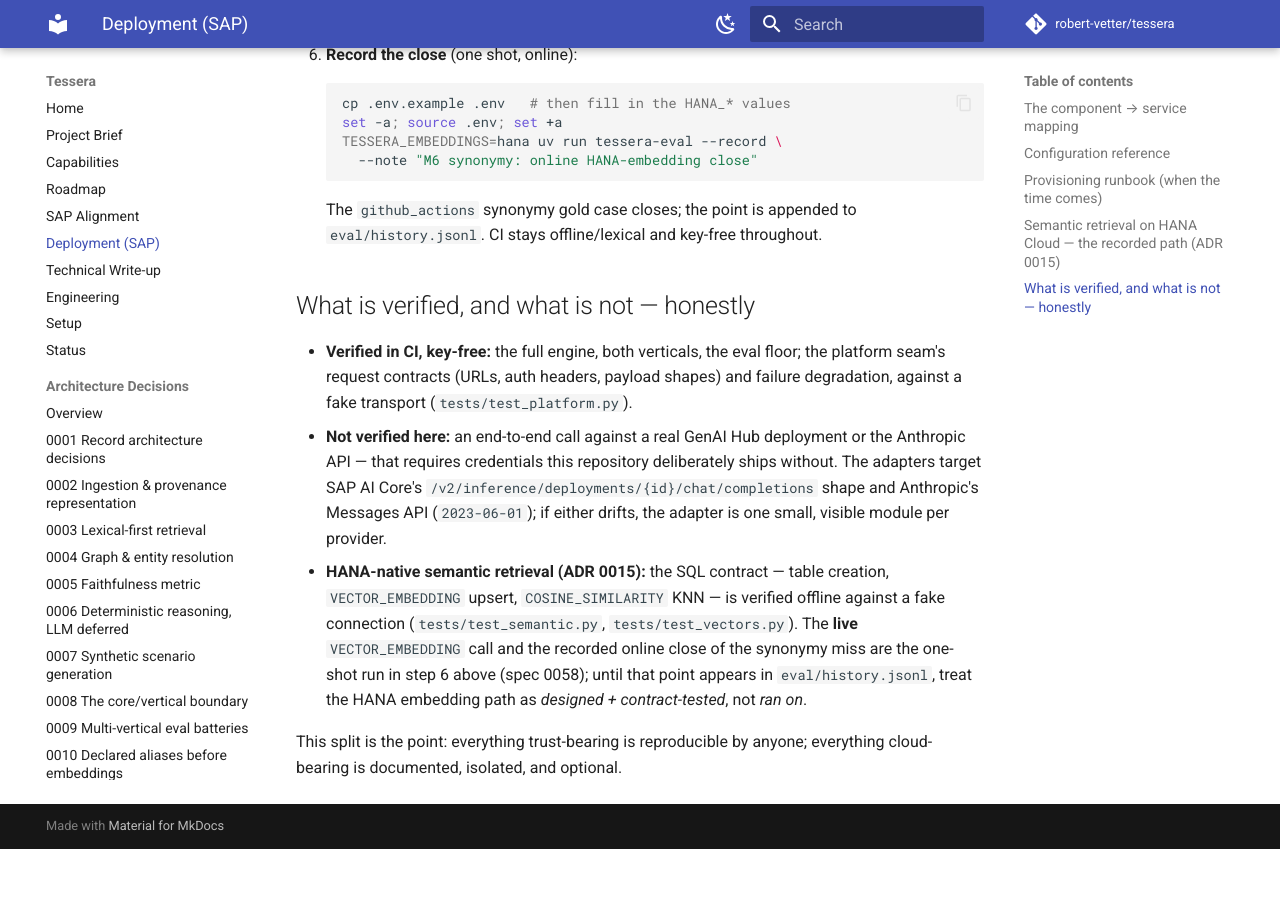
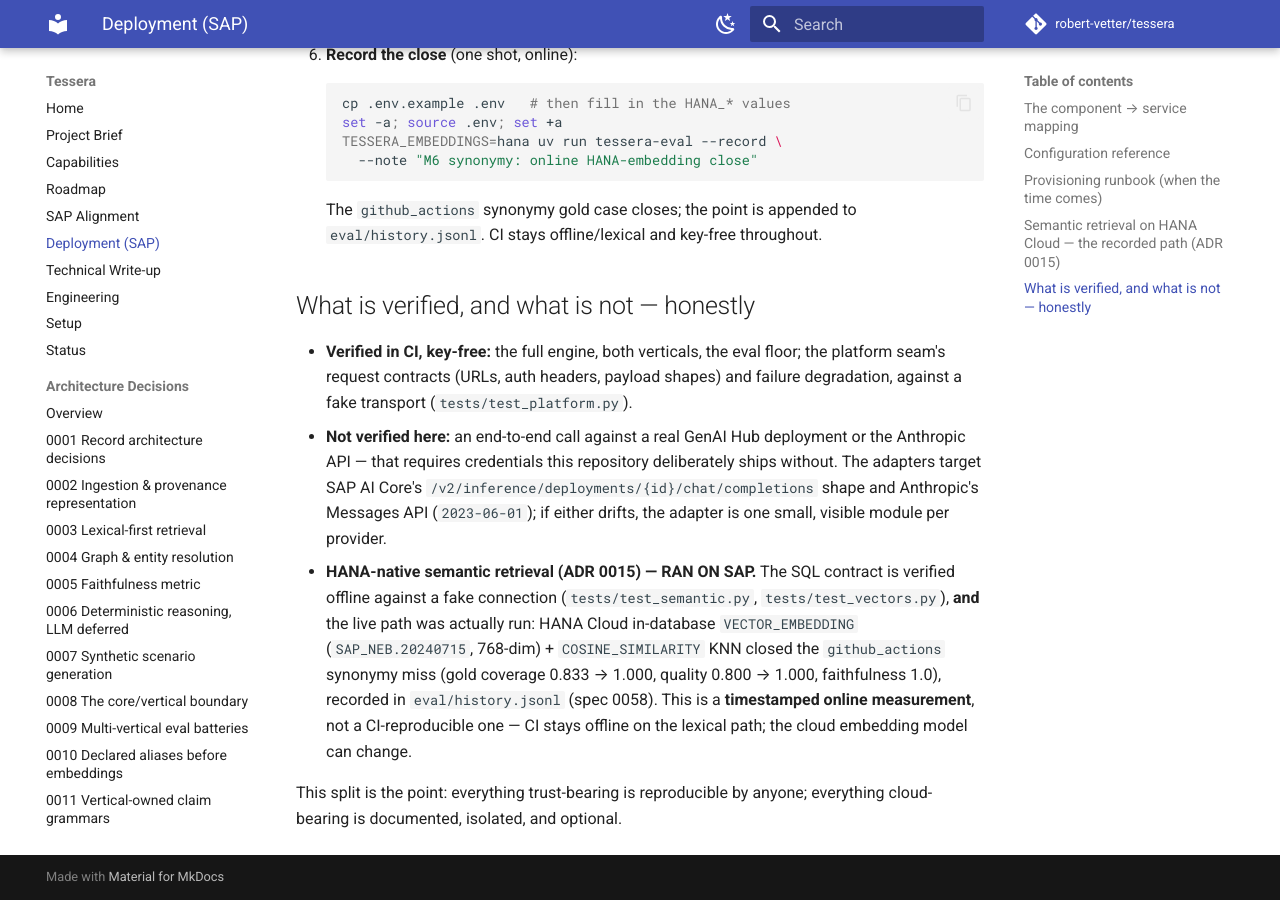
Before and after one commit to robert-vetter/tessera, an MkDocs documentation site: the page built from docs/DEPLOYMENT.md, in a window 1280 px wide and 900 px high, scrolled down 4000 px. Built offline with MkDocs 1.6.1 and Material for MkDocs 9.7.7, drawn with Linux system fonts in a browser that asks for light colours; comment, search, counter and statistics services are not loaded; before the commit the page ends 4849 px from its top, so only the background shows below that.

Commit message:
feat: the online measurement — synonymy miss closed on SAP HANA (0058) (#68)
Ran the one live, spend-bearing measurement. HANA Cloud in-database
VECTOR_EMBEDDING (SAP_NEB.20240715, 768-dim) + COSINE_SIMILARITY KNN closed the
github_actions error-class-synonymy miss: gold coverage 0.833 -> 1.000,
quality 0.800 -> 1.000, faithfulness gated 1.0 throughout. Recorded in
eval/history.jsonl (offline-miss point + online-close point — the trust-loop
pair). "Designed for SAP" is now "ran on SAP".

Two real issues the live run surfaced, fixed here:
- Existence-check casing bug: HANA upper-cases unquoted identifiers, so the
  SYS.TABLES check (binding 'tessera') never matched the stored 'TESSERA' and
  re-CREATEd the table every run. Fixed in HanaSemanticIndex + HanaVectorStore
  (bind upper-cased names); regression test added.
- The gold case expected the wrong record. SAP's embedding bridges the concept
  (all Docs-failure records outrank the unrelated ruff failure), but the concise
  run-status ROW outranks the long, noisy error-LOG chunk (long-document
  embedding dilution) — so at k=5 the answer surfaces the failed RUN, not the
  404 log line. The gold case now expects Run:27285174461 (status failed /
  Deploy to GitHub Pages), what semantics genuinely surfaces; the error-class
  synonymy stays demonstrated by the committed specimen test.

CI stays offline/lexical/key-free: github_actions gold still reads 0.833 there
(the recorded miss); the online 1.000 is a timestamped measurement, not a
reproducible gate. DEPLOYMENT verified-vs-not flips the HANA path to "ran on".
Offline gate green: 263 tests.

Co-authored-by: Claude Opus 4.8 <noreply@anthropic.com>

```diff
--- a/docs/DEPLOYMENT.md
+++ b/docs/DEPLOYMENT.md
@@ -140,13 +140,14 @@ synonymy miss (`github_actions` gold coverage 0.833 → 1.000).
   `/v2/inference/deployments/{id}/chat/completions` shape and Anthropic's
   Messages API (`2023-06-01`); if either drifts, the adapter is one small,
   visible module per provider.
-- **HANA-native semantic retrieval (ADR 0015):** the SQL contract — table
-  creation, `VECTOR_EMBEDDING` upsert, `COSINE_SIMILARITY` KNN — is verified
-  offline against a fake connection (`tests/test_semantic.py`,
-  `tests/test_vectors.py`). The **live** `VECTOR_EMBEDDING` call and the
-  recorded online close of the synonymy miss are the one-shot run in step 6
-  above (spec 0058); until that point appears in `eval/history.jsonl`, treat the
-  HANA embedding path as *designed + contract-tested*, not *ran on*.
+- **HANA-native semantic retrieval (ADR 0015) — RAN ON SAP.** The SQL contract
+  is verified offline against a fake connection (`tests/test_semantic.py`,
+  `tests/test_vectors.py`), **and** the live path was actually run: HANA Cloud
+  in-database `VECTOR_EMBEDDING` (`SAP_NEB.20240715`, 768-dim) + `COSINE_SIMILARITY`
+  KNN closed the `github_actions` synonymy miss (gold coverage 0.833 → 1.000,
+  quality 0.800 → 1.000, faithfulness 1.0), recorded in `eval/history.jsonl`
+  (spec 0058). This is a **timestamped online measurement**, not a CI-reproducible
+  one — CI stays offline on the lexical path; the cloud embedding model can change.
 
 This split is the point: everything trust-bearing is reproducible by anyone;
 everything cloud-bearing is documented, isolated, and optional.
```
Also changed, not shown: specs/0058-online-measurement.md (added, +81 -0 lines), 6 other files.
